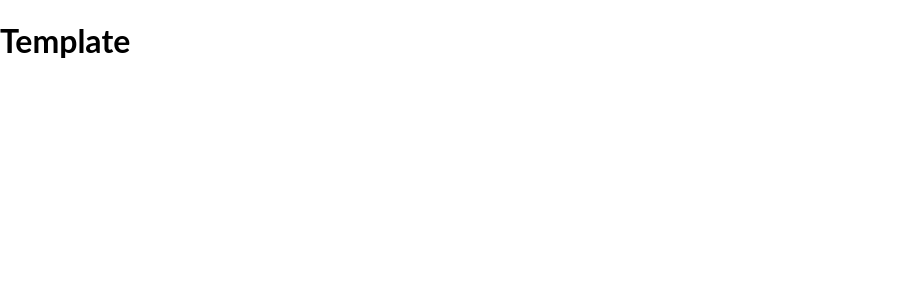
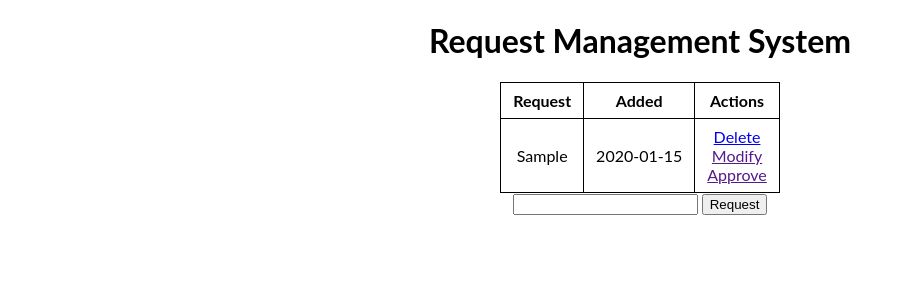
Before and after one commit to smichajlidis/iam-project, a Flask app: page / in a window 1280 px wide. Shown: the top 300 px of the page, without its empty margins (0-913 px from the left). Run offline with Flask 3, Linux system fonts and the light colour scheme; tables that the repository leaves empty hold one stand-in row (values such as "Sample post").

Commit message:
add creating and deleting requests functions

```diff
--- a/rms/app.py
+++ b/rms/app.py
@@ -1,4 +1,4 @@
-from flask import Flask, render_template
+from flask import Flask, render_template, request, redirect
 from flask_sqlalchemy import SQLAlchemy
 from datetime import datetime
 from werkzeug.middleware.proxy_fix import ProxyFix
@@ -17,15 +17,38 @@ class RMS(db.Model):
     request = db.Column(db.String(200), nullable=False)
     date_created = db.Column(db.DateTime, default=datetime.utcnow)
 
-    with app.app_context():
-        db.create_all()
-
     def __repr__(self):
         return '<Request %r>' % self.id
 
-@app.route('/')
+with app.app_context():
+    db.create_all()
+
+@app.route('/', methods=['POST', 'GET'])
 def index():
-    return render_template('index.html')
+    if request.method == 'POST':
+        request_content = request.form['content']
+        new_request = RMS(request=request_content)
+
+        try:
+            db.session.add(new_request)
+            db.session.commit()
+            return redirect('/')
+        except:
+            return 'There was an issue adding your request'
+    else:
+        requests = RMS.query.order_by(RMS.date_created.asc()).all()
+        return render_template('index.html', requests=requests)
+
+@app.route('/delete/<int:id>')
+def delete(id):
+    request_to_delete = RMS.query.get_or_404(id)
+
+    try:
+        db.session.delete(request_to_delete)
+        db.session.commit()
+        return redirect('/')
+    except:
+        return 'There was a problem deleting that request'
 
 if __name__ == "__main__":
     app.run(host="0.0.0.0", debug=True)
--- a/rms/static/css/main.css
+++ b/rms/static/css/main.css
@@ -2,3 +2,17 @@ body {
     margin: 0;
     font-family: lato;
 }
+
+.content {
+    text-align: center;
+}
+
+table {
+    margin: 0 auto;
+    border-collapse: collapse;
+}
+
+th, td {
+    border: 1px solid #000;
+    padding: 8px 12px;
+}
--- a/rms/templates/base.html
+++ b/rms/templates/base.html
@@ -4,7 +4,7 @@
     <meta charset="UTF-8">
     <meta name="viewport" content="width=device-width, initial-scale=1.0">
     <meta http-equiv="X-UA-Compatible" content="ie=edge">
-    <link rel="stylesheet" href="{{ url_for('static', filename='css/main.css') }}"
+    <link rel="stylesheet" href="{{ url_for('static', filename='css/main.css') }}">
     {% block head %}{% endblock %}
 </head>
 <body>
--- a/rms/templates/index.html
+++ b/rms/templates/index.html
@@ -1,9 +1,37 @@
 {% extends 'base.html' %}
 
 {% block head %}
-
+<title>Request Management System</title>
 {% endblock %}
 
 {% block body %}
-<h1>Template</h1>
-{% endblock %}
+<div class="content">
+    <h1>Request Management System</h1>
+
+    <table>
+        <tr>
+            <th>Request</th>
+            <th>Added</th>
+            <th>Actions</th>
+        </tr>
+        {% for request in requests %}
+        <tr>
+            <td>{{ request.request }}</td>
+            <td>{{ request.date_created.date() }}</td>
+            <td>
+                <a href="/delete/{{ request.id }}">Delete</a>
+                <br>
+                <a href="">Modify</a>
+                <br>
+                <a href="">Approve</a>
+            </td>
+        </tr>
+        {% endfor %}
+    </table>
+
+    <form action="/" method="POST">
+        <input type="text" name="content" id="content">
+        <input type="submit" value="Request">
+    </form>
+</div>
+    {% endblock %}
```
